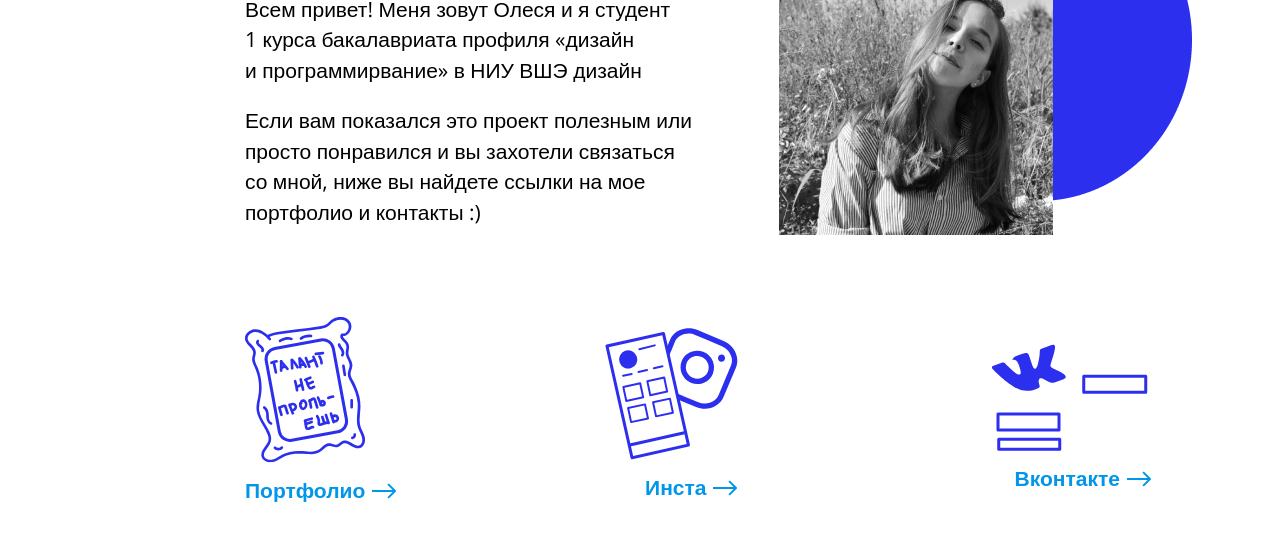
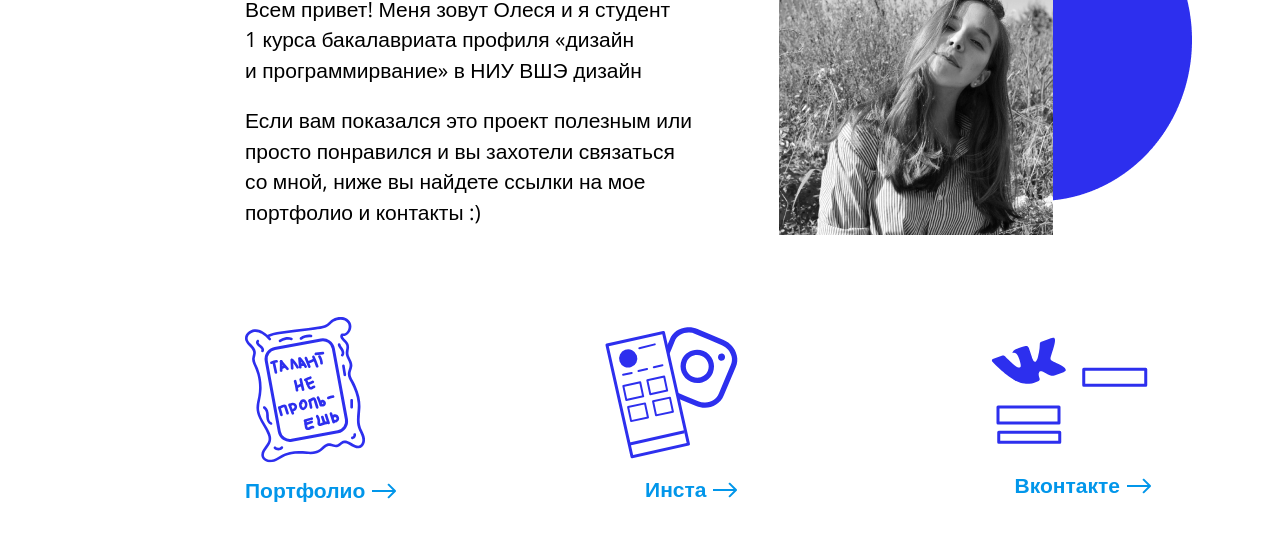
Before and after one commit to chikiriau-Olesya/gid, a plain HTML site: page author.html in a window 1280 px wide. Shown: the part 230-770 px from the top of the page. Drawn offline with nearby package versions, Linux system fonts and the light colour scheme.

Commit message:
add links in author page

```diff
--- a/css/author.css
+++ b/css/author.css
@@ -39,6 +39,12 @@ ul .nav-list-item a  {
 .links-block-item img + a {
     margin-top: 17px;
 }
+.links-block-item:nth-of-type(2) img + a{
+    margin-top: 20px;
+}
+.links-block-item:last-of-type img + a{
+    margin-top: 31px;
+}
 .links-block-item a:after {
     content:"";
     background-image: url(../img/small-arrow.svg);
```
